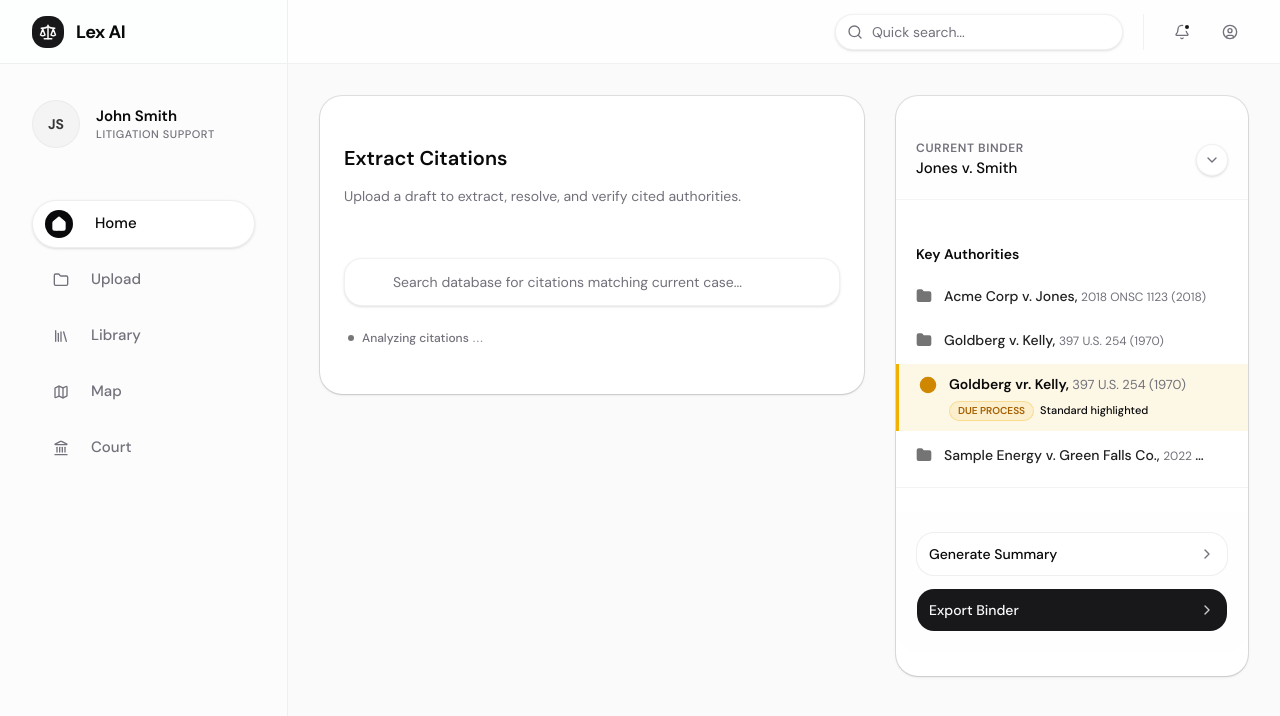
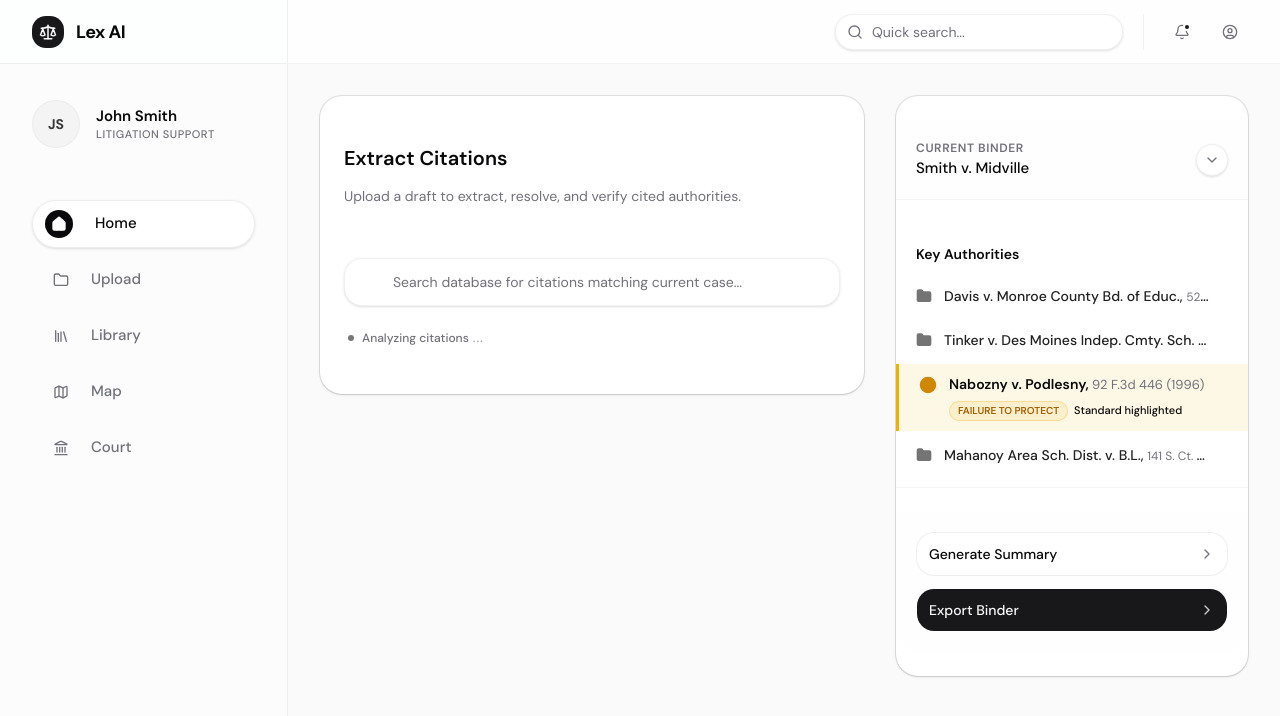
Before and after one commit to N-Look/legal, a Next.js app: page /dashboard in a window 1280 px wide. Shown: the top 716 px of the page. Built offline with nearby package versions, Linux system fonts and the light colour scheme.

Commit message:
changed case info

```diff
--- a/app/dashboard/page.tsx
+++ b/app/dashboard/page.tsx
@@ -23,10 +23,10 @@ import { Citation, AuthorityPack } from "@/types/citation";
 
 // Default binder authorities (matching original screenshot)
 const DEFAULT_BINDER: Citation[] = [
-    { id: "default-1", raw: "Acme Corp v. Jones, 2018 ONSC 1123", caseName: "Acme Corp v. Jones", reporter: "2018 ONSC 1123", year: "2018", type: "case", status: "resolved" },
-    { id: "default-2", raw: "Goldberg v. Kelly, 397 U.S. 254 (1970)", caseName: "Goldberg v. Kelly", reporter: "397 U.S. 254", year: "1970", type: "case", status: "resolved" },
-    { id: "default-3", raw: "Goldberg vr. Kelly, 397 U.S. 254 (1970)", caseName: "Goldberg vr. Kelly", reporter: "397 U.S. 254", year: "1970", type: "case", status: "ambiguous", passage: "DUE PROCESS" },
-    { id: "default-4", raw: "Sample Energy v. Green Falls Co., 2022 ONCA 201", caseName: "Sample Energy v. Green Falls Co.", reporter: "2022 ONCA 201", year: "2022", type: "case", status: "resolved" },
+    { id: "default-1", raw: "Davis v. Monroe County Bd. of Educ., 526 U.S. 629 (1999)", caseName: "Davis v. Monroe County Bd. of Educ.", reporter: "526 U.S. 629", year: "1999", type: "case", status: "resolved" },
+    { id: "default-2", raw: "Tinker v. Des Moines Indep. Cmty. Sch. Dist., 393 U.S. 503 (1969)", caseName: "Tinker v. Des Moines Indep. Cmty. Sch. Dist.", reporter: "393 U.S. 503", year: "1969", type: "case", status: "resolved" },
+    { id: "default-3", raw: "Nabozny v. Podlesny, 92 F.3d 446 (1996)", caseName: "Nabozny v. Podlesny", reporter: "92 F.3d 446", year: "1996", type: "case", status: "ambiguous", passage: "FAILURE TO PROTECT" },
+    { id: "default-4", raw: "Mahanoy Area Sch. Dist. v. B.L., 141 S. Ct. 2038 (2021)", caseName: "Mahanoy Area Sch. Dist. v. B.L.", reporter: "141 S. Ct. 2038", year: "2021", type: "case", status: "resolved" },
 ];
 
 type Step = "idle" | "searching" | "results";
@@ -38,7 +38,7 @@ export default function DashboardPage() {
     const [citations, setCitations] = React.useState<Citation[]>([]);
     const [error, setError] = React.useState("");
     const [binder, setBinder] = React.useState<Citation[]>(DEFAULT_BINDER);
-    const [matterName] = React.useState("Jones v. Smith");
+    const [matterName] = React.useState("Smith v. Midville");
     const [showSummary, setShowSummary] = React.useState(false);
     const [expandedId, setExpandedId] = React.useState<string | null>(null);
 
--- a/app/page.tsx
+++ b/app/page.tsx
@@ -429,7 +429,7 @@ export default function LandingPage() {
                                 <div className="w-3 h-3 rounded-full bg-zinc-700"></div>
                                 <div className="w-3 h-3 rounded-full bg-zinc-700"></div>
                             </div>
-                            <span className="ml-4 text-xs font-mono text-zinc-400">~/workspace/jones-v-smith</span>
+                            <span className="ml-4 text-xs font-mono text-zinc-400">~/workspace/smith-v-midville</span>
                         </div>
                         <motion.div
                             variants={staggerContainer}
@@ -446,8 +446,8 @@ export default function LandingPage() {
                                 <motion.div variants={itemVariant} className="text-blue-400 mb-1">documents/</motion.div>
                                 <motion.div variants={itemVariant} className="pl-4 border-l border-zinc-800 ml-2 space-y-2">
                                     <motion.div variants={itemVariant} className="flex items-center gap-2"><FileText className="w-4 h-4 text-zinc-500" /> smith_deposition.pdf</motion.div>
-                                    <motion.div variants={itemVariant} className="flex items-center gap-2"><FileText className="w-4 h-4 text-zinc-500" /> exhibit_a.pdf</motion.div>
-                                    <motion.div variants={itemVariant} className="flex items-center gap-2"><FileText className="w-4 h-4 text-zinc-500" /> expert_report.docx</motion.div>
+                                    <motion.div variants={itemVariant} className="flex items-center gap-2"><FileText className="w-4 h-4 text-zinc-500" /> exhibit_1_social_media.pdf</motion.div>
+                                    <motion.div variants={itemVariant} className="flex items-center gap-2"><FileText className="w-4 h-4 text-zinc-500" /> carter_expert_report.pdf</motion.div>
                                 </motion.div>
                                 <motion.div variants={itemVariant} className="text-blue-400 mt-2 mb-1">exports/</motion.div>
                                 <motion.div variants={itemVariant} className="pl-4 border-l border-zinc-800 ml-2 space-y-2">
```
